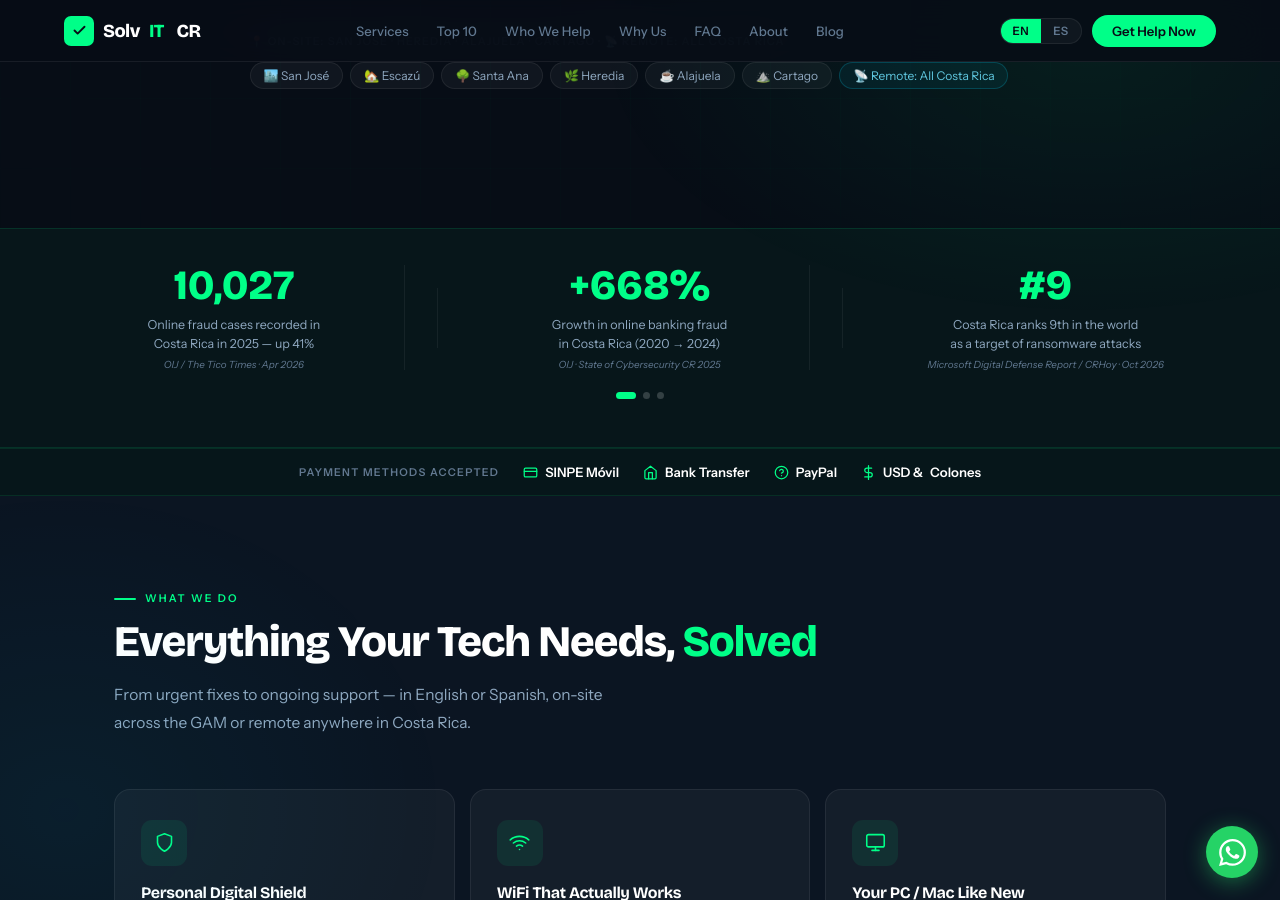
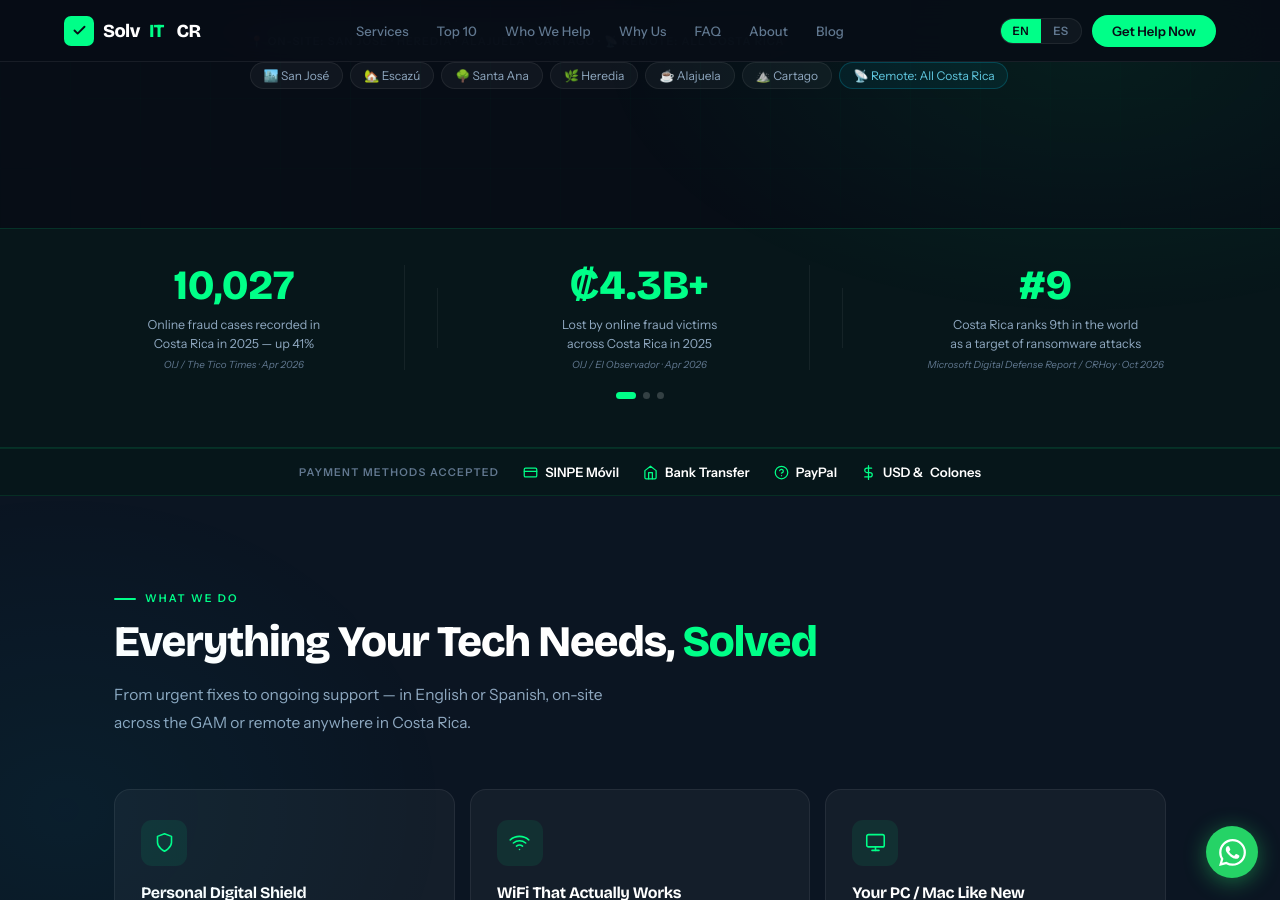
Before and after one commit to darce0388/solvitcr, a Jekyll site: the page index.html, which Jekyll copies as it is, in a window 1280 px wide and 900 px high, scrolled down 672 px. Built offline with Jekyll 4.4.1, drawn with Linux system fonts in a browser that asks for light colours.

Commit message:
Stats carousel: actualización semanal 2026-11-02
- +668% (fraude bancario online 2020→2024, OIJ/State of Cybersecurity CR 2025) → ₡4.3B+ (pérdidas por fraude informático en CR en 2025, OIJ)
  https://observador.cr/oij-reporta-disminucion-de-43-en-denuncias-por-estafas-y-fraude-informatico-en-ultimos-8-meses/
- 50K+ (Expats y nómadas digitales, Support Adventure/CRIE 2025) → 37% (pymes costarricenses con al menos un incidente de ciberseguridad en 12 meses, Mastercard 2026 SME Cybersecurity Outlook)
  https://www.itnow.connectab2b.com/post/ciberseguridad-frena-el-crecimiento-de-las-pymes-en-costa-rica-37-sufrio-ataques-y-solo-15-se-sie

Co-Authored-By: Claude Opus 5.5 <noreply@anthropic.com>
Claude-Session: https://claude.ai/code/session_016eg4redKzvXDSHHQ8skovL

```diff
--- a/index.html
+++ b/index.html
@@ -1201,9 +1201,9 @@ footer p{font-size:.75rem;color:var(--slate)}
       </div>
       <div class="sb-divider"></div>
       <div class="sb-item">
-        <div class="sb-num">+668%</div>
-        <div class="sb-desc" data-en="Growth in online banking fraud<br>in Costa Rica (2020 → 2024)" data-es="Crecimiento del fraude bancario<br>online en CR (2020 → 2024)">Growth in online banking fraud<br>in Costa Rica (2020 → 2024)</div>
-        <div class="sb-src">OIJ · State of Cybersecurity CR 2025</div>
+        <div class="sb-num">₡4.3B+</div>
+        <div class="sb-desc" data-en="Lost by online fraud victims<br>across Costa Rica in 2025" data-es="Perdidos por víctimas de fraude<br>informático en CR durante 2025">Lost by online fraud victims<br>across Costa Rica in 2025</div>
+        <div class="sb-src">OIJ / El Observador · Apr 2026</div>
       </div>
       <div class="sb-divider"></div>
       <div class="sb-item">
@@ -1247,9 +1247,9 @@ footer p{font-size:.75rem;color:var(--slate)}
       </div>
       <div class="sb-divider"></div>
       <div class="sb-item">
-        <div class="sb-num">50K+</div>
-        <div class="sb-desc" data-en="Expats and digital nomads<br>living and working in Costa Rica" data-es="Expats y nómadas digitales<br>viviendo y trabajando en Costa Rica">Expats and digital nomads<br>living and working in Costa Rica</div>
-        <div class="sb-src">Support Adventure / CRIE · 2025</div>
+        <div class="sb-num">37%</div>
+        <div class="sb-desc" data-en="Of Costa Rican SMEs suffered a<br>cyber incident in the past year" data-es="De las pymes costarricenses sufrió<br>un ciberincidente en el último año">Of Costa Rican SMEs suffered a<br>cyber incident in the past year</div>
+        <div class="sb-src">Mastercard SME Outlook / IT Now · Oct 2026</div>
       </div>
     </div>
 
```
